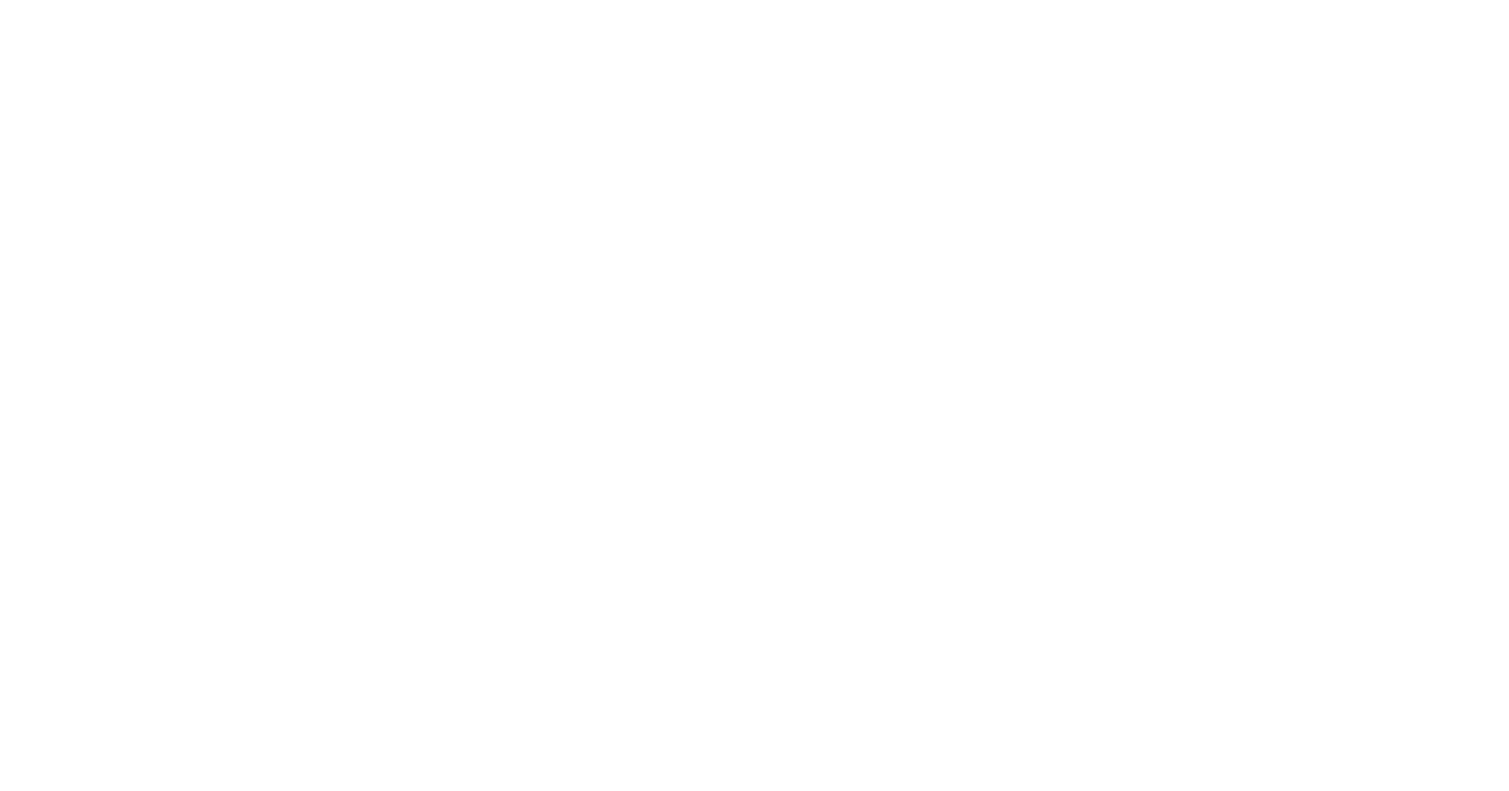
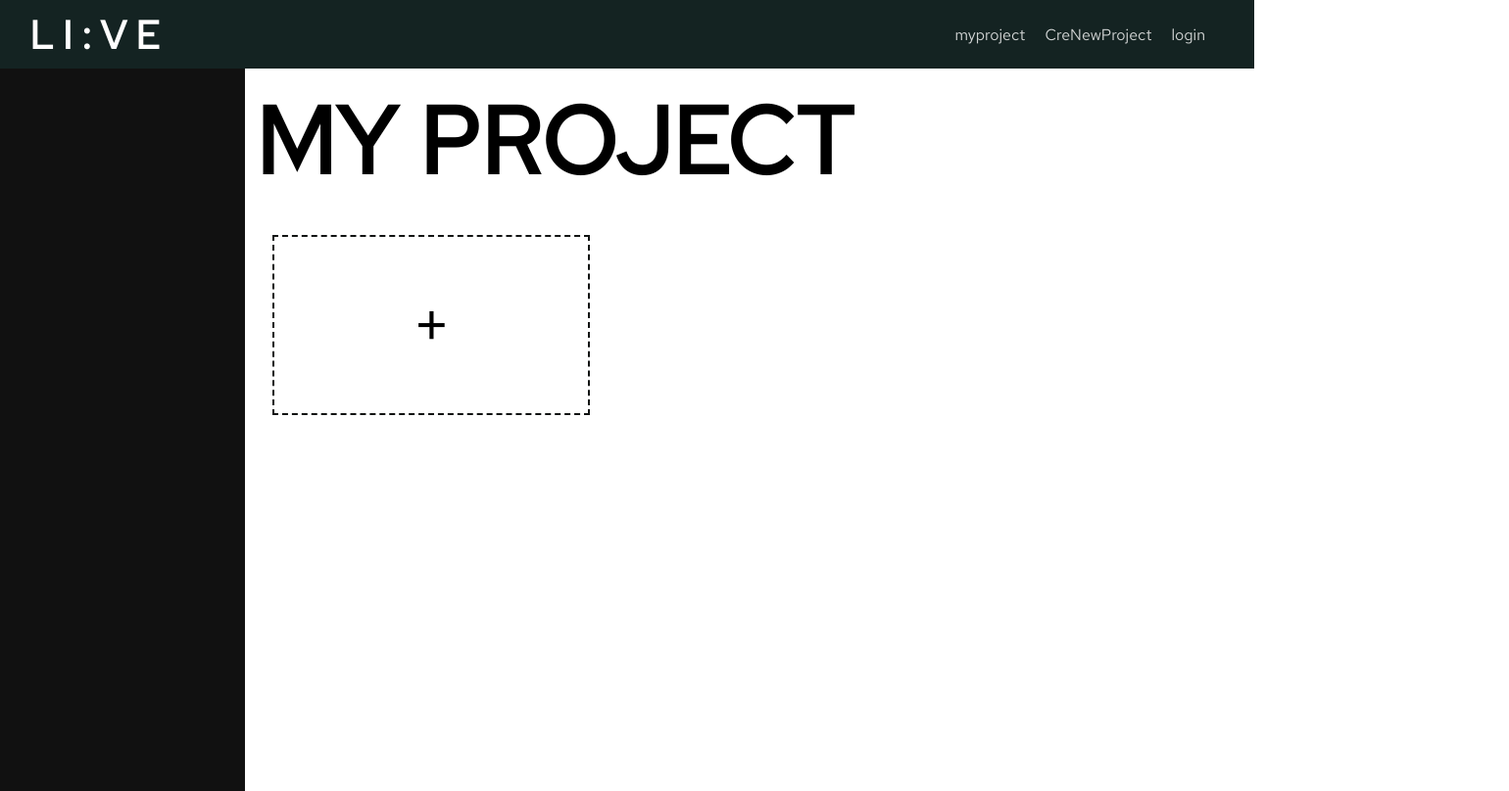
Before and after one commit to arclights0220/bangfe, a plain HTML site: page myproject/mypro.html in a window 1280 px wide. Shown: the whole page at 98% size, 1540 px wide, since content can reach past the window. Drawn offline with Linux system fonts and the light colour scheme.

Commit message:
resister

```diff
--- /dev/null
+++ b/app.js
@@ -0,0 +1 @@
+var axios = require("axios");
--- /dev/null
+++ b/login/new.css
@@ -0,0 +1,70 @@
+body {
+    margin: 0;
+    padding: 0;
+    background:#2ecc71;
+    font-family: 'Red Hat Text';
+}
+
+.box{
+    width: 300px;
+    padding: 40px;
+    position: absolute;
+    top: 50%;
+    left: 50%;
+    transform: translate(-50%, -50%);
+    background: #191919;
+    text-align: center;
+}
+
+.box h1{
+    color: white;
+    text-transform: uppercase;
+    font-weight: 500;
+
+}
+
+.box input[type = "text"], .box input[type = "password"]{
+    border: 0;
+    background: none;
+    margin: 20px auto;
+    text-align: center;
+    border: 2px solid #3498db;
+    padding: 14px 10px;
+    width: 200px;
+    outline: none;
+    color: white;
+    border-radius: 24px;
+    transition: 0.25s;
+
+}
+
+.box input[type = "text"]:focus, .box input[type = "password"]:focus{
+    width: 280px;
+    border-color: #34495e;
+}
+
+.box input[type = "text"]:hover, .box input[type = "password"]:hover{
+    width: 280px;
+    border-color: ;
+}
+
+.box input[type = "submit"]{
+    border: 0;
+    background: none;
+    display: block;
+    margin: 20px auto;
+    text-align: center;
+    border: 2px solid #34495e;
+    padding: 14px 40px;
+    width: 200px;
+    outline: none;
+    color: white;
+    border-radius: 24px;
+    transition: 0.25s;
+
+    cursor: pointer;
+}
+
+.box input[type = "submit"]:hover{
+    background: #34495e;
+}
--- /dev/null
+++ b/login/new.html
@@ -0,0 +1,20 @@
+<!DOCTYPE html>
+<html lang="en">
+<head>
+    <meta charset="UTF-8">
+    <meta name="viewport" content="width=device-width, initial-scale=1.0">
+    <meta http-equiv="X-UA-Compatible" content="ie=edge">
+    <link rel="stylesheet" href="./new.css">
+    <title>LI : VE</title>
+</head>
+<body>
+        <form action="" method="POST" class="box">
+                <div id="login_logo">
+                    <h1>L I : V E</h1>
+                </div>
+                <input type="text" name="username" placeholder="username">
+                <input type="password" name="password" placeholder="password">
+                <input type="submit" value="register">
+            </form>
+</body>
+</html>
--- a/main/intro.css
+++ b/main/intro.css
@@ -2,6 +2,7 @@ body{
     margin: 0;
     padding: 0;
     overflow-x: hidden;
+    font-family: 'Red Hat Text';
 }
 #topBar{
     width: 100%;
@@ -74,6 +75,8 @@ body{
     width: 100%;
     transition: margin-left .5s;
     padding-left: 10px;
+    box-sizing: border-box;
+    height: 100%;
   }
 
   #myProject, #creNew, #login{
--- a/myproject/mypro.css
+++ b/myproject/mypro.css
@@ -0,0 +1,52 @@
+.sidenav{
+    height: 100%;
+    width: 250px;
+    position: fixed;
+    top: 70px;
+    background-color: #111;
+    overflow-x: hidden;
+    transition: 0.5s;
+    padding-top: 60px;
+    padding-left: 0;
+    left: 0;
+}
+.loadProject{
+    width: 86vw;
+    height: 91vh;
+    margin-top: 80px;
+    margin-left: 250px;
+    display: flex;
+    flex-wrap: wrap;
+}
+.view{
+    position: absolute;
+    width: 100%;
+    font-size: 3em;
+    text-align: left;
+}
+.viewLogo{
+    margin: 0;
+    margin-bottom: 20px;
+}
+
+.viewMain{
+    width: 86vw;
+    margin-left: 5px;
+    display: flex;
+    flex-wrap: wrap;
+    position: relative;
+}
+
+.plusPro{
+    width: 320px;
+    height: 180px;
+    border: 2px dashed rgb(17, 19, 18);
+    margin: 0.2em 0.2em;
+    display: flex;
+    align-items: center;
+    justify-content: center;
+    text-align: center;
+    flex-direction: column;
+    font-size: 1.4em;
+
+}
--- a/myproject/mypro.html
+++ b/myproject/mypro.html
@@ -0,0 +1,47 @@
+<!DOCTYPE html>
+<html lang="en">
+
+<head>
+    <meta charset="UTF-8">
+    <meta name="viewport" content="width=device-width, initial-scale=1.0">
+    <meta http-equiv="X-UA-Compatible" content="ie=edge">
+    <link href="https://fonts.googleapis.com/css?family=Montserrat|Red+Hat+Text&display=swap" rel="stylesheet">
+    <link rel="stylesheet" href="../main/intro.css">
+    <link rel="stylesheet" href="./mypro.css">
+    <title>LI : VE</title>
+</head>
+
+<body>
+    <div id="topBar">
+        <div class="logo">L I : V E</div>
+        <div class="jaw">
+            <div id="myProject">myproject</div>
+            <div id="creNew">CreNewProject</div>
+            <div id="login">login</div>
+        </div>
+    </div>
+    <div id="main">
+        <div class="sidenav">
+
+
+        </div>
+        <div class="loadProject">
+            <div class="view">
+                <h1 class="viewLogo">MY PROJECT</h1>
+                <div class="viewMain">
+                    <div>
+
+
+
+                    </div>
+                    <div class="plusPro">
+                        +
+                    </div>
+                </div>
+            </div>
+        </div>
+    </div>
+
+</body>
+
+</html>
```
Also changed, not shown: login/login.html (+0 -5 lines), package-lock.json (added).
